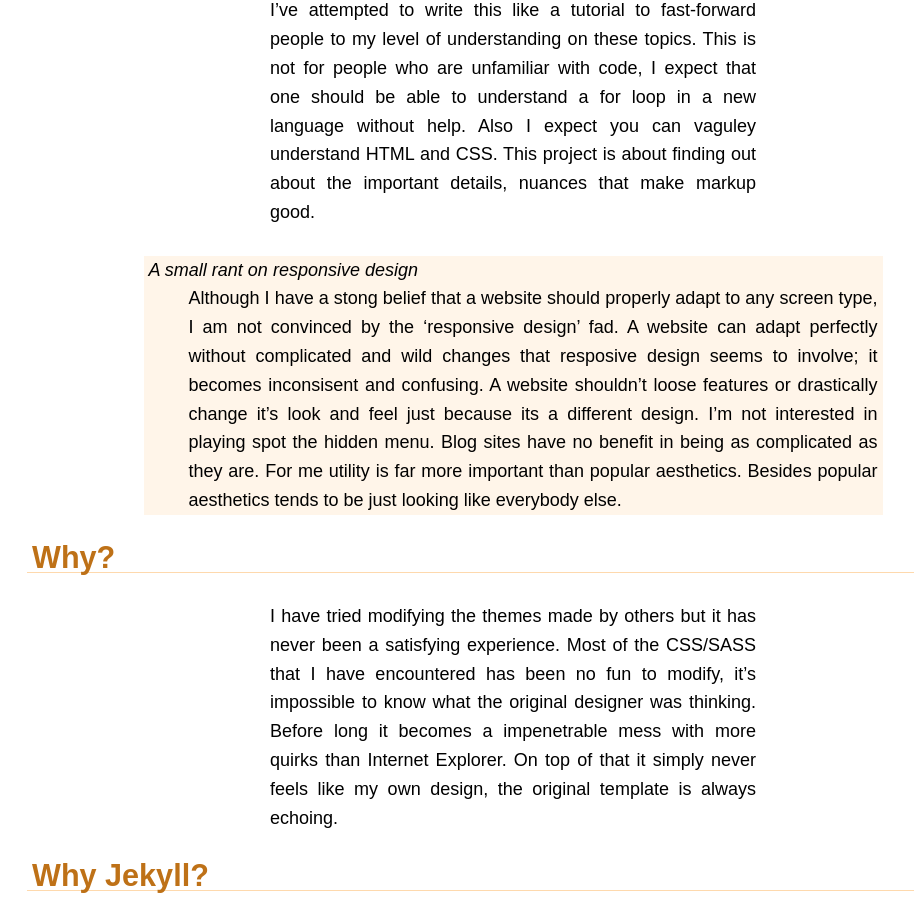
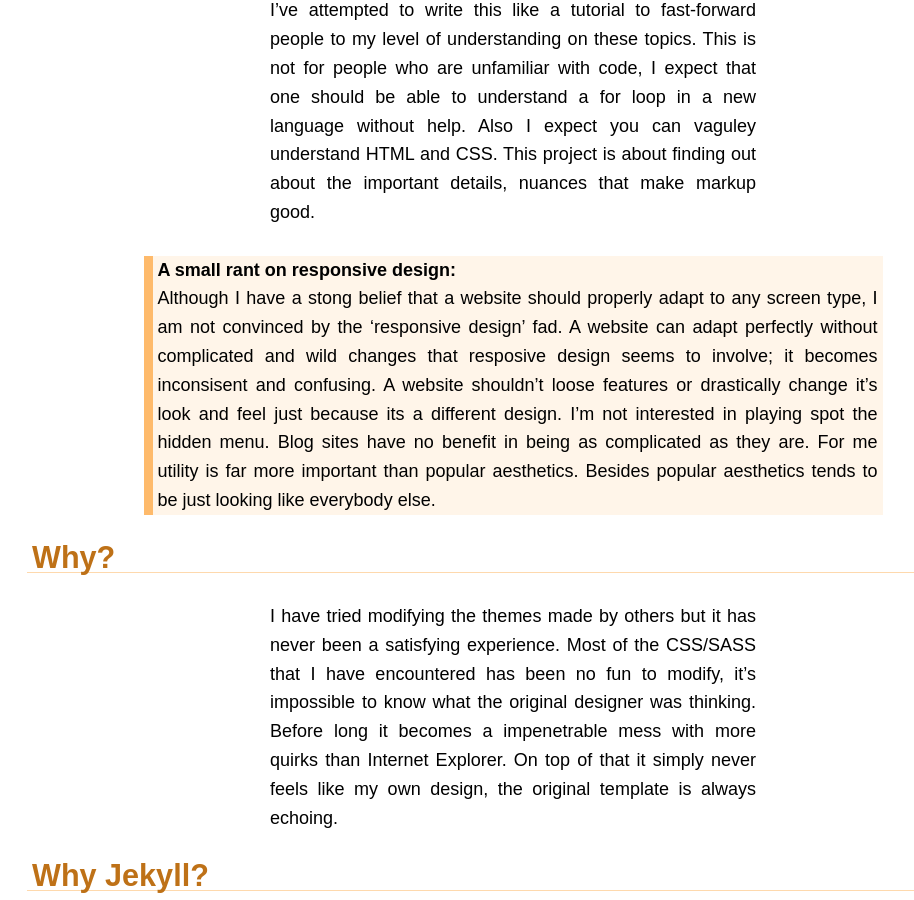
Before and after one commit to t3hmun/t3hsite, a Jekyll site: the page built from _posts/2015-10-01-part-01-a-fresh-theme.md, in a window 1280 px wide and 900 px high, scrolled down 523 px. Shown: the whole window, without its empty margins (127-1041 px from the left). Built offline with Jekyll 4.4.1, drawn with Linux system fonts in a browser that asks for light colours.

Commit message:
formatting

```diff
--- a/_posts/2015-10-01-part-01-a-fresh-theme.md
+++ b/_posts/2015-10-01-part-01-a-fresh-theme.md
@@ -12,8 +12,9 @@ This is documentation of my attempt to make a Jekyll blog-site from scratch, del
 I've attempted to write this like a tutorial to fast-forward people to my level of understanding on these topics. This is not for people who are unfamiliar with code, I expect that one should be able to understand a for loop in a new language without help. Also I expect you can vaguley understand HTML and CSS. This project is about finding out about the important details, nuances that make markup good.
 
 
-_A small rant on responsive design_
-: Although I have a stong belief that a website should properly adapt to any screen type, I am not convinced by the 'responsive design' fad.
+> __A small rant on responsive design:__
+>
+>Although I have a stong belief that a website should properly adapt to any screen type, I am not convinced by the 'responsive design' fad.
 A website can adapt perfectly without complicated and wild changes that resposive design seems to involve; it becomes inconsisent and confusing.
 A website shouldn't loose features or drastically change it's look and feel just because its a different design.
 I'm not interested in playing spot the hidden menu.
```
